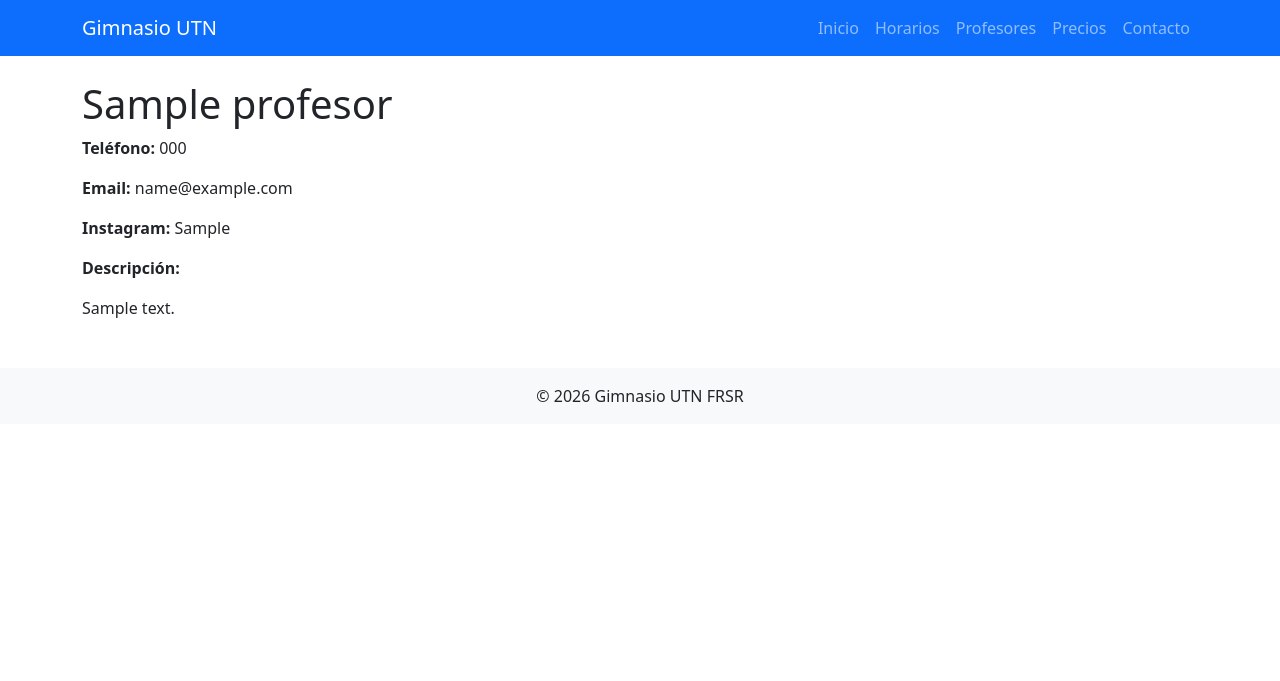
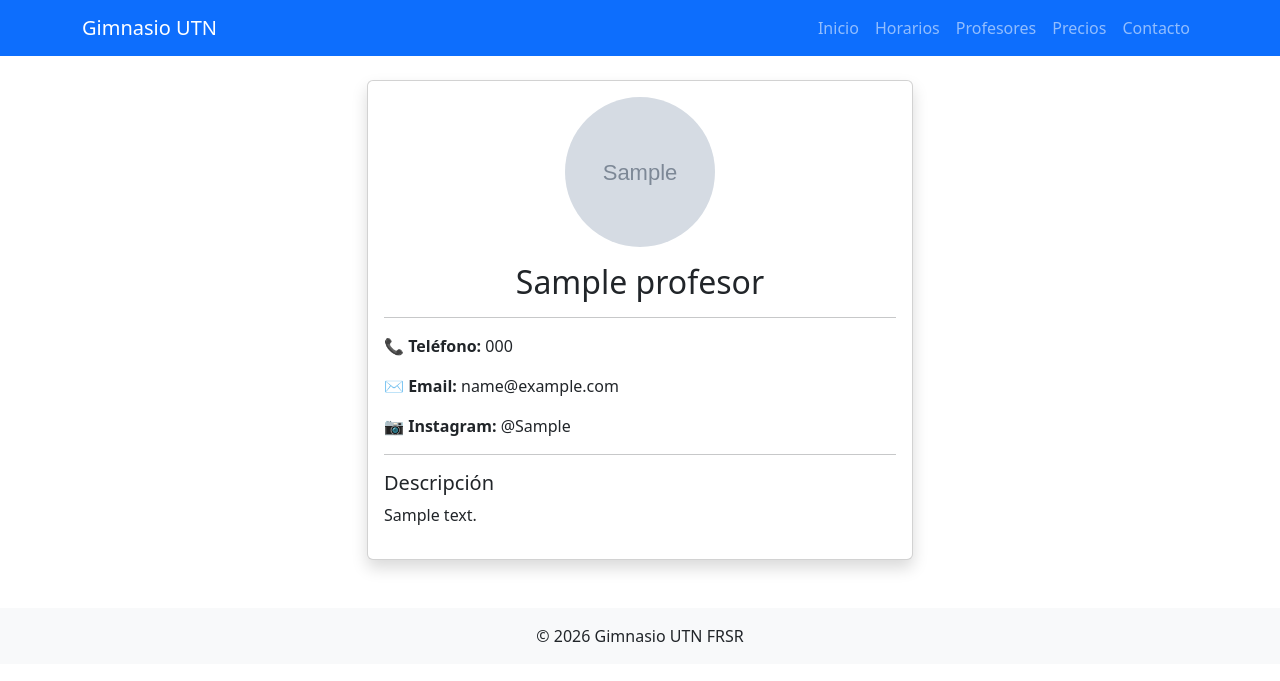
Before and after one commit to GonzaaJuarez/GimnasioUTN, a Flask app: page /profesores/1 in a window 1280 px wide. Shown: the top 681 px of the page. Run offline with Flask 3, Linux system fonts and the light colour scheme; tables that the repository leaves empty hold one stand-in row (values such as "Sample post"); grey boxes marked "Sample" are stand-in pictures.

Commit message:
card bootstrap profesores

```diff
--- a/templates/profesor.html
+++ b/templates/profesor.html
@@ -5,30 +5,55 @@
 {% endblock %}
 
 {% block content %}
-
-<h1>{{ profesor.nombre }}</h1>
-
+<div class="row justify-content-center">
+    <div class="col-md-6">
+        <div class="card shadow">
+            {% if profesor.foto %}
+                <img
+                    src="{{ url_for('static', filename='uploads/' + profesor.foto) }}"
+                    alt="{{ profesor.nombre }}"
+                    class="mx-auto mt-3"
+                    style="width: 150px; height: 150px; object-fit: cover; border-radius: 50%;">
+            {% else %}
+                <img
+                    src="{{ url_for('static', filename='uploads/default.png') }}"
+                    alt="Profesor sin foto"
+                    class="mx-auto mt-3"
+                    style="width: 150px; height: 150px; object-fit: cover; border-radius: 50%;">
+            {% endif %}
+            <div class="card-body">
+                <h2 class="card-title text-center">
+                    {{ profesor.nombre }}
+                </h2>
+                <hr>
+                {% if profesor.telefono %}
                 <p>
-    <strong>Teléfono:</strong>
+                    <strong>📞 Teléfono:</strong>
                     {{ profesor.telefono }}
                 </p>
-
+                {% endif %}
+                {% if profesor.email %}
                 <p>
-    <strong>Email:</strong>
+                    <strong>✉️ Email:</strong>
                     {{ profesor.email }}
                 </p>
-
+                {% endif %}
+                {% if profesor.instagram %}
                 <p>
-    <strong>Instagram:</strong>
-    {{ profesor.instagram }}
+                    <strong>📷 Instagram:</strong>
+                    @{{ profesor.instagram }}
                 </p>
-
-<p>
-    <strong>Descripción:</strong>
-</p>
-
+                {% endif %}
+                {% if profesor.descripcion %}
+                <hr>
+                <h5>Descripción</h5>
                 <p>
                     {{ profesor.descripcion }}
                 </p>
+                {% endif %}
+            </div>
+        </div>
+    </div>
+</div>
 
 {% endblock %}
```
Also changed, not shown: static/uploads/default.png (added). Lines whose indentation alone changed are shown as unchanged.
